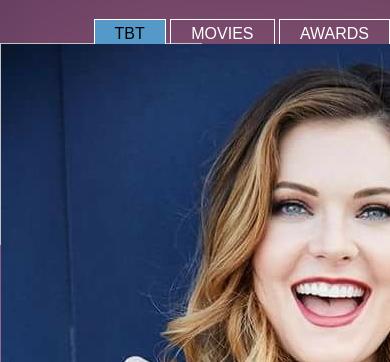
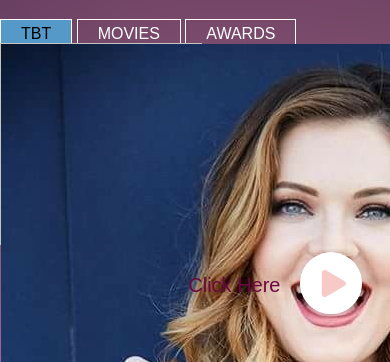
Before and after one commit to KAVYAKHARBANDA/websitec, a plain HTML site: page index.html in a window 390 px wide. Shown: the top 362 px of the page. Drawn offline with Linux system fonts and the light colour scheme.

Commit message:
first commit

```diff
--- a/index.html
+++ b/index.html
@@ -15,6 +15,7 @@
          </ul>
         </div>
     </header>
+    <div class="main">
        <div id="information">
             <img src="images/mm.jpg" class="image">
         </div>
@@ -32,6 +33,7 @@
         <audio id="mySong">
             <source src="images/song.mp3" type="audio/mp3">
         </audio>
+    </div>
         <script>
             var mySong = document.getElementById("mySong");
             var icon = document.getElementById("icon");
--- a/style.css
+++ b/style.css
@@ -93,18 +93,13 @@ ul li.active a{
     transition: 1s;
 }
 
-/* .content{
-    display: block;
-    margin-top: 2em;
-    float: top;
-
-} */
 .right-col{
     float: right;
     margin-right: 5%;
-    margin-top:120px;
     display: flex;
     align-items: center;
+    height: 100%;
+    justify-content: flex-end;
 }
 .right-col p{
     font-size: 20px;
@@ -117,3 +112,14 @@ ul li.active a{
     cursor: pointer;
 
 }
+@media(max-width:991px){
+    .main{
+        display: flex;
+        flex-direction: column;
+        width: 100%;
+        flex-wrap: wrap;
+    }
+    .information{
+        width: 100%;
+    }
+}
```
Also changed, not shown: index.html.txt (deleted).
